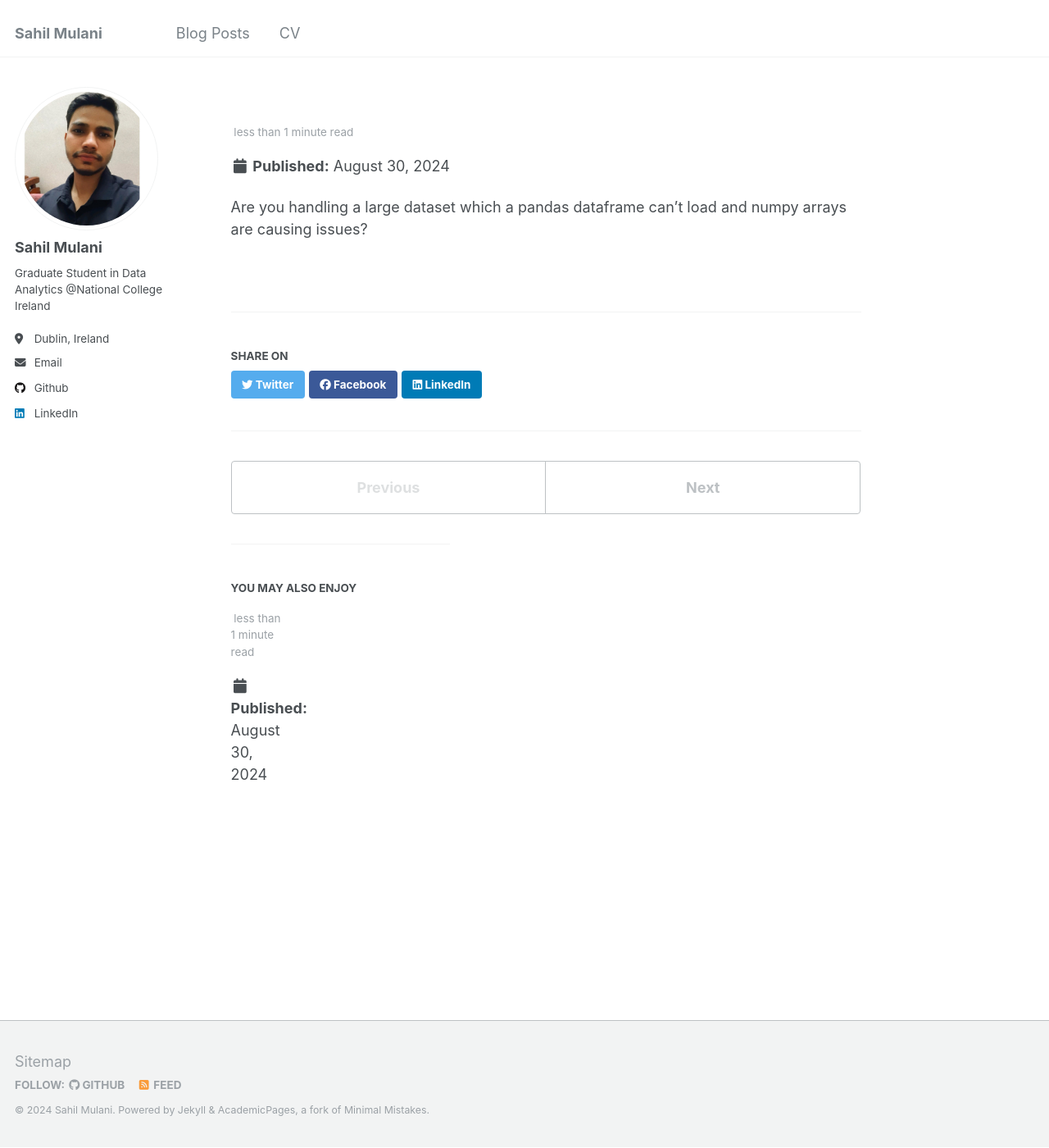
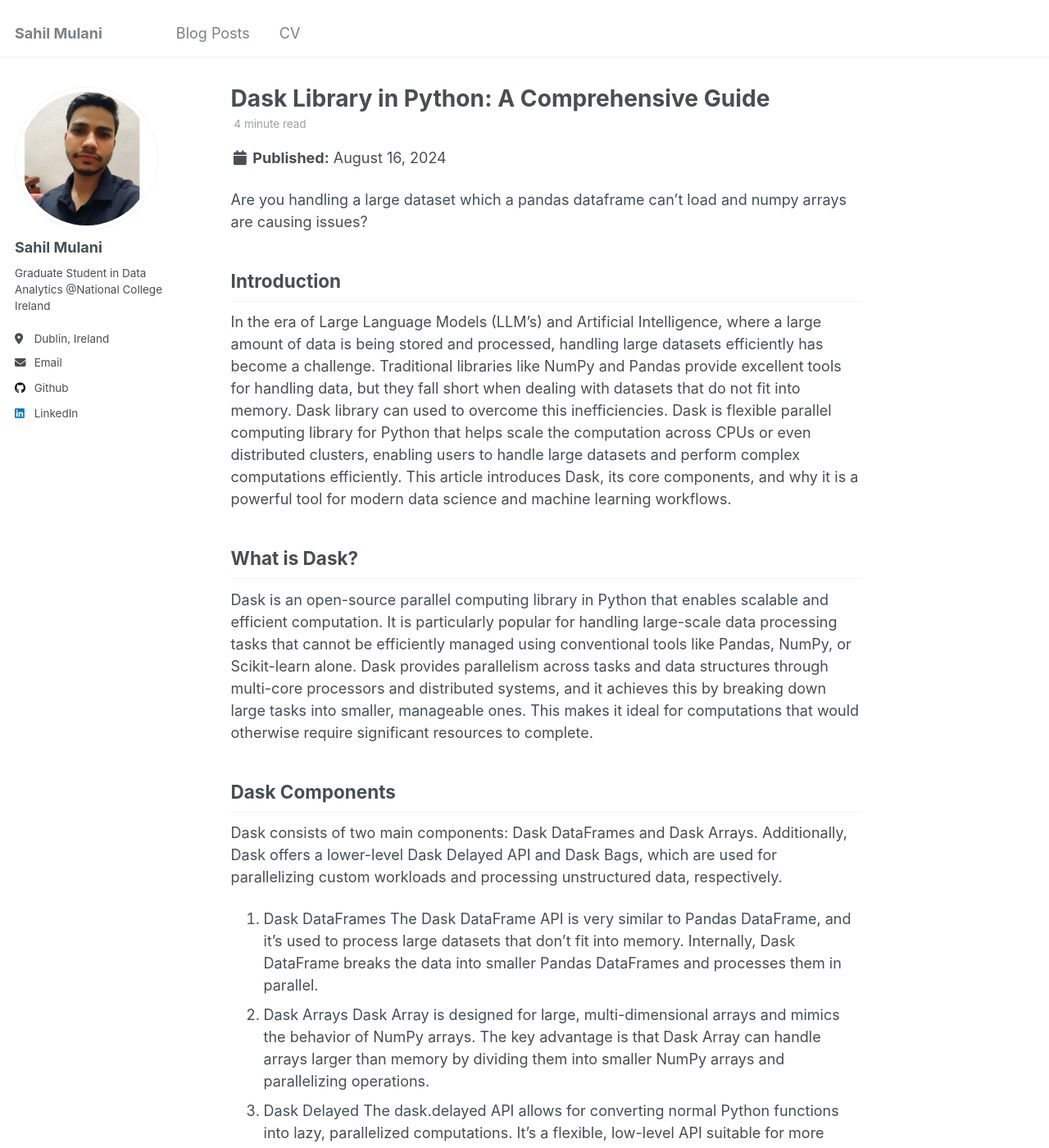
Before and after one commit to SahillMulani/sahillmulani.github.io, a Jekyll site: the page built from _posts/2024-08-16-Dask.md, in a window 1280 px wide and 1400 px high. Shown: the whole window at 82% size. Built offline with Jekyll 4.4.1, drawn with Linux system fonts in a browser that asks for light colours; some of the changed text lies outside the part shown.

Commit message:
Update post.md

```diff
--- a/_posts/2024-08-16-Dask.md
+++ b/_posts/2024-08-16-Dask.md
@@ -1,7 +1,52 @@
 ---
-title: ['Dask Library in Python: A Comprehensive Guide']((https://www.linkedin.com/pulse/dask-library-python-comprehensive-guide-sahil-mulani-csfde/?trackingId=YGVT2LuJTraBP30utgnxBw%3D%3D))
+title: 'Dask Library in Python: A Comprehensive Guide'
 date: 2024-08-16
 permalink: /blog/Dask
 tags: Dask, Pytho, Parallel Computing
 ---
 Are you handling a large dataset which a pandas dataframe can't load and numpy arrays are causing issues?
+
+## Introduction
+In the era of Large Language Models (LLM's) and Artificial Intelligence, where a large amount of data is being stored and processed, handling large datasets efficiently has become a challenge. Traditional libraries like NumPy and Pandas provide excellent tools for handling data, but they fall short when dealing with datasets that do not fit into memory. Dask library can used to overcome this inefficiencies.
+Dask is flexible parallel computing library for Python that helps scale the computation across CPUs or even distributed clusters, enabling users to handle large datasets and perform complex computations efficiently.
+This article introduces Dask, its core components, and why it is a powerful tool for modern data science and machine learning workflows.
+
+## What is Dask?
+Dask is an open-source parallel computing library in Python that enables scalable and efficient computation. It is particularly popular for handling large-scale data processing tasks that cannot be efficiently managed using conventional tools like Pandas, NumPy, or Scikit-learn alone.
+Dask provides parallelism across tasks and data structures through multi-core processors and distributed systems, and it achieves this by breaking down large tasks into smaller, manageable ones. This makes it ideal for computations that would otherwise require significant resources to complete.
+
+## Dask Components
+Dask consists of two main components: Dask DataFrames and Dask Arrays. Additionally, Dask offers a lower-level Dask Delayed API and Dask Bags, which are used for parallelizing custom workloads and processing unstructured data, respectively.
+1. Dask DataFrames
+The Dask DataFrame API is very similar to Pandas DataFrame, and it's used to process large datasets that don’t fit into memory. Internally, Dask DataFrame breaks the data into smaller Pandas DataFrames and processes them in parallel.
+2. Dask Arrays
+Dask Array is designed for large, multi-dimensional arrays and mimics the behavior of NumPy arrays. The key advantage is that Dask Array can handle arrays larger than memory by dividing them into smaller NumPy arrays and parallelizing operations.
+3. Dask Delayed
+The dask.delayed API allows for converting normal Python functions into lazy, parallelized computations. It's a flexible, low-level API suitable for more custom workloads. dask.delayed works by delaying the execution of functions and building a task graph for parallel execution.
+4. Dask Bags
+Dask Bags are ideal for processing large collections of unstructured data, such as JSON or log files, where each element may have different structures. It is similar to PySpark's RDD.
+## Dask Scheduler
+Dask operates using schedulers to manage the execution of tasks. There are different types of schedulers available depending on the scale of the application:
+- Single-threaded scheduler: For debugging purposes.
+- Threaded scheduler: Used for parallelism on a single machine.
+- Distributed scheduler: This allows computation across multiple machines in a distributed environment.
+
+The distributed scheduler is highly recommended for large-scale applications that require parallel computation across
+clusters.
+
+## When to Use Dask ?
+Dask is ideal in scenarios where:
+1. Data is too large to fit in memory: Dask breaks data into smaller chunks and computes results in parallel, so even data that doesn’t fit in memory can be processed efficiently.
+2. Multi-core and distributed computing is required: Dask leverages multi-core processors and can run computations on distributed systems, making it an excellent fit for scalable, high-performance computing.
+3. You need to parallelize existing code: With minimal modification, Dask can parallelize existing Python code based on NumPy, Pandas, or custom functions.
+4. Real-time and streaming data processing: Due to its low latency and efficiency in handling large data, Dask is a suitable choice for real-time applications.
+
+## Integration with Other Libraries
+Dask integrates seamlessly with many popular Python libraries:
+- Scikit-learn: Dask can parallelize machine learning models from Scikit-learn, allowing training on large datasets.
+- XGBoost and LightGBM: Both libraries can leverage Dask for distributed training.
+- CuPy and RAPIDS: These GPU-accelerated libraries can use Dask for scaling computations across multiple GPUs.
+- Dask-ML: This is a library built on top of Dask that extends Scikit-learn's API to handle larger datasets in parallel
+
+## Conclusion
+Dask is a powerful and flexible library that helps Python developers handle large datasets and scale their computations across multiple cores or distributed systems. By integrating with a variety of popular libraries and offering various APIs for different needs, Dask has established itself as a go-to solution for efficient, large-scale computation in Python
```
Also changed, not shown: _posts/2024-08-27-Overfitting.md (+8 -1 lines).
